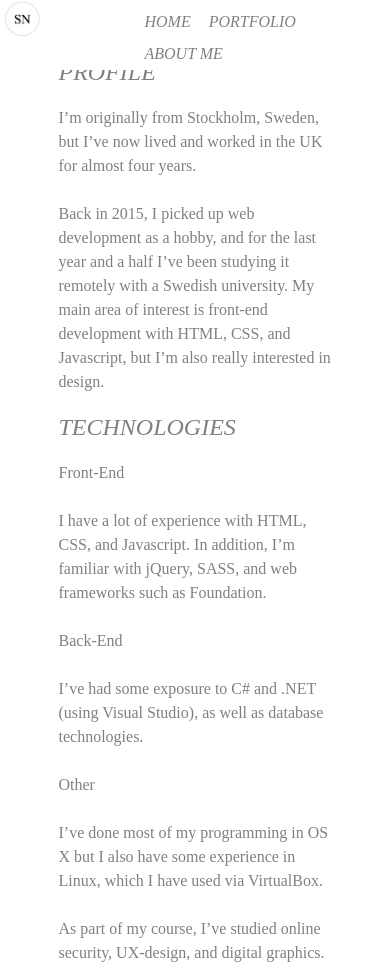
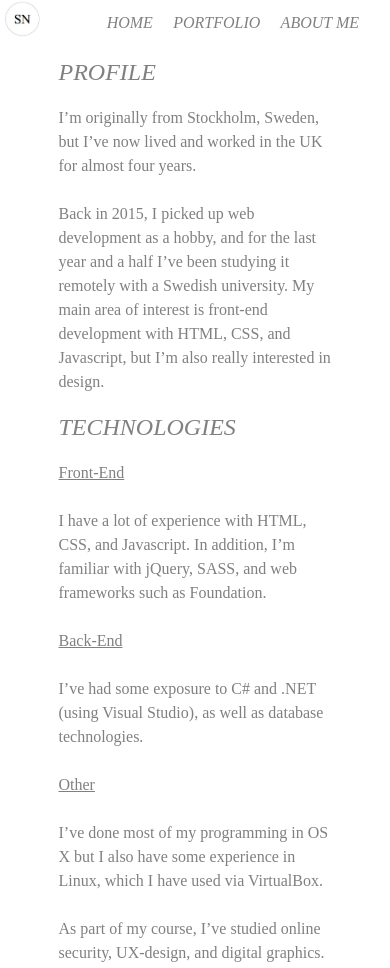
Before and after one commit to sara-m-e-n/sara-m-e-n.github.io, a plain HTML site: page about.html in a window 390 px wide. Shown: the top 968 px of the page. Drawn offline with nearby package versions, Linux system fonts and the light colour scheme.

Commit message:
Add files via upload

```diff
--- a/about.html
+++ b/about.html
@@ -4,6 +4,7 @@
         <link href="style.css" rel="stylesheet" type="text/css">
         <link href="responsive.css" rel="stylesheet" type="text/css">
         <script src="https://ajax.googleapis.com/ajax/libs/jquery/3.4.1/jquery.min.js"></script>
+        <meta name="viewport" content="width=device-width, initial-scale=1">
     </head>
     <body>
         <div class="wrapper cf">
@@ -35,15 +36,15 @@
 
             <div class="about">
                 <h2>Technologies</h2>
-                <p>Front-End <br/> <br/>
+                <p><u>Front-End</u> <br/> <br/>
 
                     I have a lot of experience with HTML, CSS, and Javascript. In addition, I’m familiar with jQuery, SASS, and web frameworks such as Foundation. <br/> <br/>
 
-                    Back-End <br/> <br/>
+                    <u>Back-End</u> <br/> <br/>
 
                     I’ve had some exposure to C# and .NET (using Visual Studio), as well as database technologies. <br/> <br/>
 
-                    Other <br/> <br/>
+                    <u>Other</u> <br/> <br/>
 
                     I’ve done most of my programming in OS X but I also have some experience in Linux, which I have used via VirtualBox.<br/> <br/>
 
--- a/responsive.css
+++ b/responsive.css
@@ -107,7 +107,7 @@
 
     .main-menu {
         margin-top: 1.5%;
-        width: 70%;
+        width: 80%;
         margin-right: 5%;
     }
 
```
Also changed, not shown: portfolio.html (+1 -0 lines).
